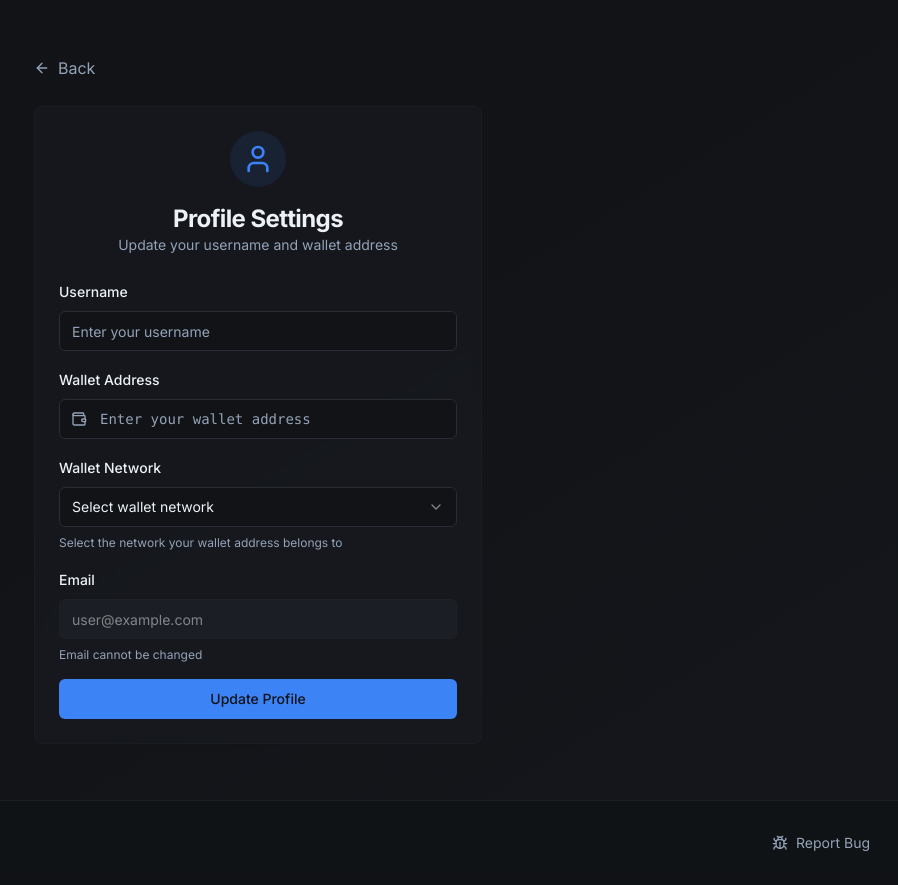
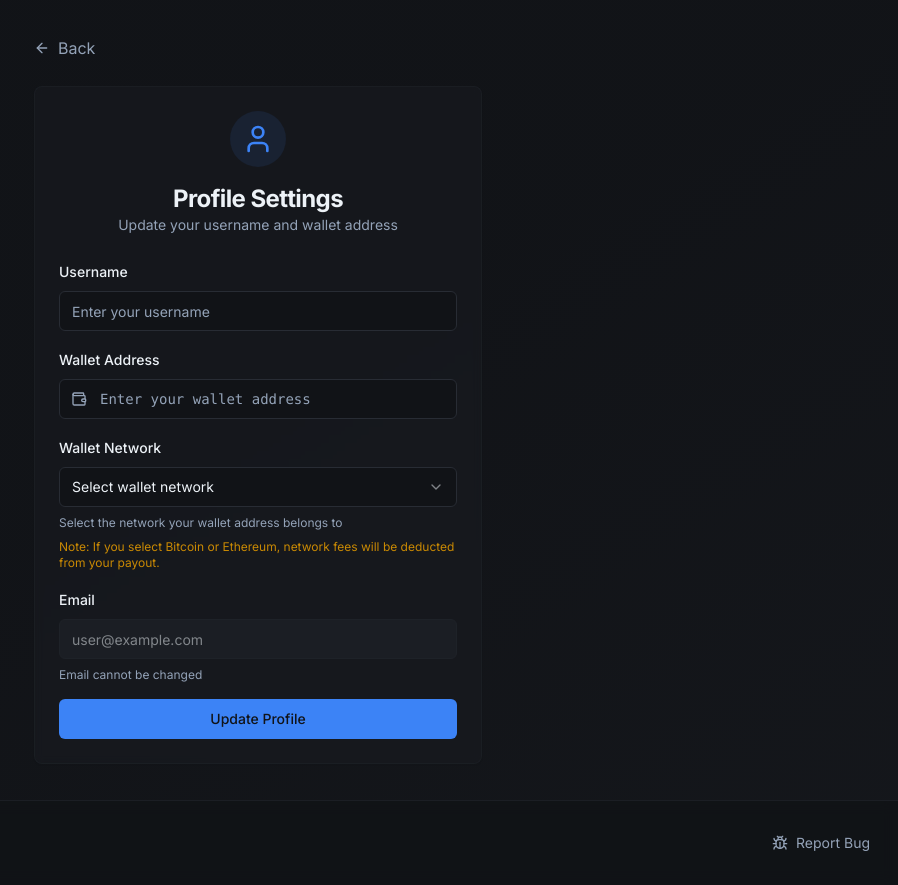
Before and after one commit to brokespace/bounty-website, a Next.js app: page /profile in a window 1280 px wide. Shown: the whole page, without its empty margins (382-1280 px from the left). Built offline with nearby package versions, Linux system fonts and the light colour scheme; no server answers; sample sign-in values are in the browser's storage.

Commit message:
added network fees

```diff
--- a/app/profile/page.tsx
+++ b/app/profile/page.tsx
@@ -255,6 +255,9 @@ function ProfileContent() {
                 <p className="text-xs text-muted-foreground">
                   Select the network your wallet address belongs to
                 </p>
+                <p className="text-xs text-yellow-600 mt-1">
+                  Note: If you select Bitcoin or Ethereum, network fees will be deducted from your payout.
+                </p>
               </div>
 
 
```
